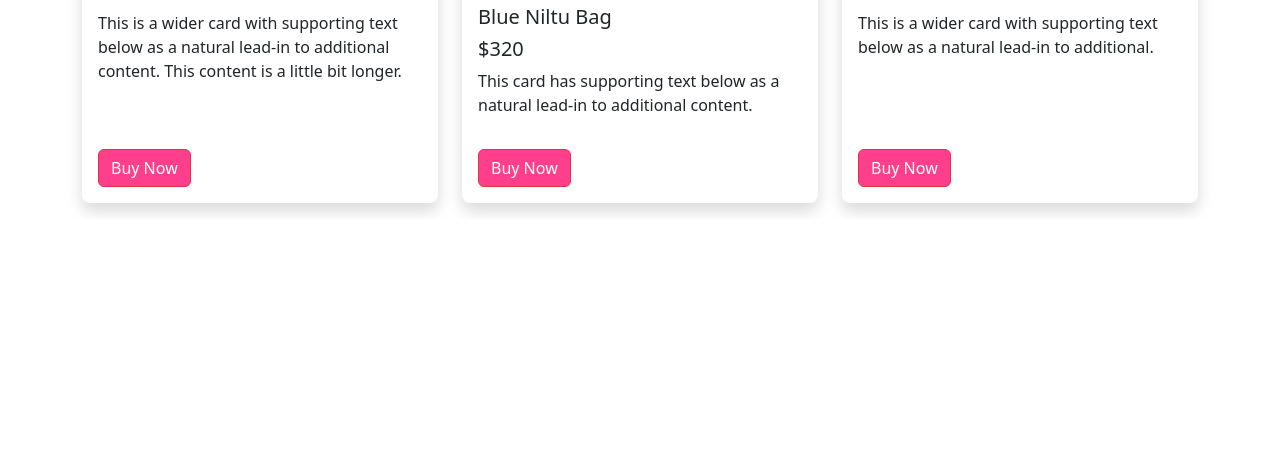
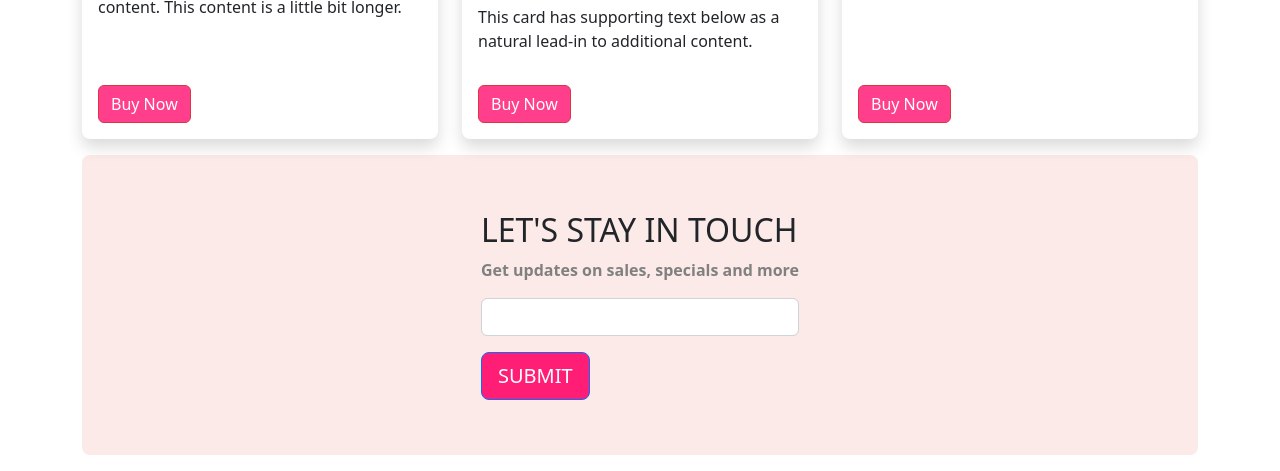
Before and after one commit to anukulghoshdev/Panda-Ecommerce, a plain HTML site: page index.html in a window 1280 px wide. Shown: the part 1741-2212 px from the top of the page. Before the commit the page ends 1960 px from the top, so only its background shows below. Drawn offline with nearby package versions, Linux system fonts and the light colour scheme.

Commit message:
subscribe section added

```diff
--- a/index.html
+++ b/index.html
@@ -30,6 +30,9 @@
 
         .btn-danger {
             background-color: #FF3F8B;
+        }
+        .subscribe{
+            background-color: #FCEAE8;
         }
     </style>
 </head>
@@ -151,7 +154,7 @@
 
     <main class="container">
         <!-- Category starts -->
-        <section class="my-5">
+        <section class=" my-3">
 
             <div>
                 <div class="row g-2">
@@ -192,7 +195,7 @@
         <!-- Category end -->
 
         <!-- shoes section starts -->
-        <section class="my-3">
+        <section class=" my-3">
             <h2>Shoes</h2>
             <div class="row row-cols-1 row-cols-md-2 row-cols-lg-3 g-4">
                 <div class="col ">
@@ -243,7 +246,7 @@
 
 
         <!-- backpack section start -->
-        <section class="my-3">
+        <section class=" my-3">
             <h2>Backpacks</h2>
             <div class="row row-cols-1 row-cols-md-2 row-cols-lg-3 g-4">
                 <div class="col ">
@@ -292,7 +295,28 @@
         </section>
         <!-- backpack section end -->
 
+        <!-- subscribe section start -->
+        <section style="height:300px; background-color: #FCEAE8;" class="subscribe rounded-3 mb-3 d-flex justify-content-center align-items-center  ">
+            <div>
+                <h2>LET'S STAY IN TOUCH</h2>
+                <p style="color:#808080; font-weight: 600;">Get updates on sales, specials and more</p>
+                <form>
+                    <div class="mb-3">
+
+                        <input type="text" class="form-control" id="exampleInputEmail1" aria-describedby="emailHelp">
+
+                    </div>
+
+                    <button style="background-color:#FF1D75;" type="submit" class="btn btn-primary btn-lg ">SUBMIT</button>
+                </form>
+            </div>
+        </section>
+        <!-- subscribe section start -->
+
     </main>
+
+
+
 
 
 
```
